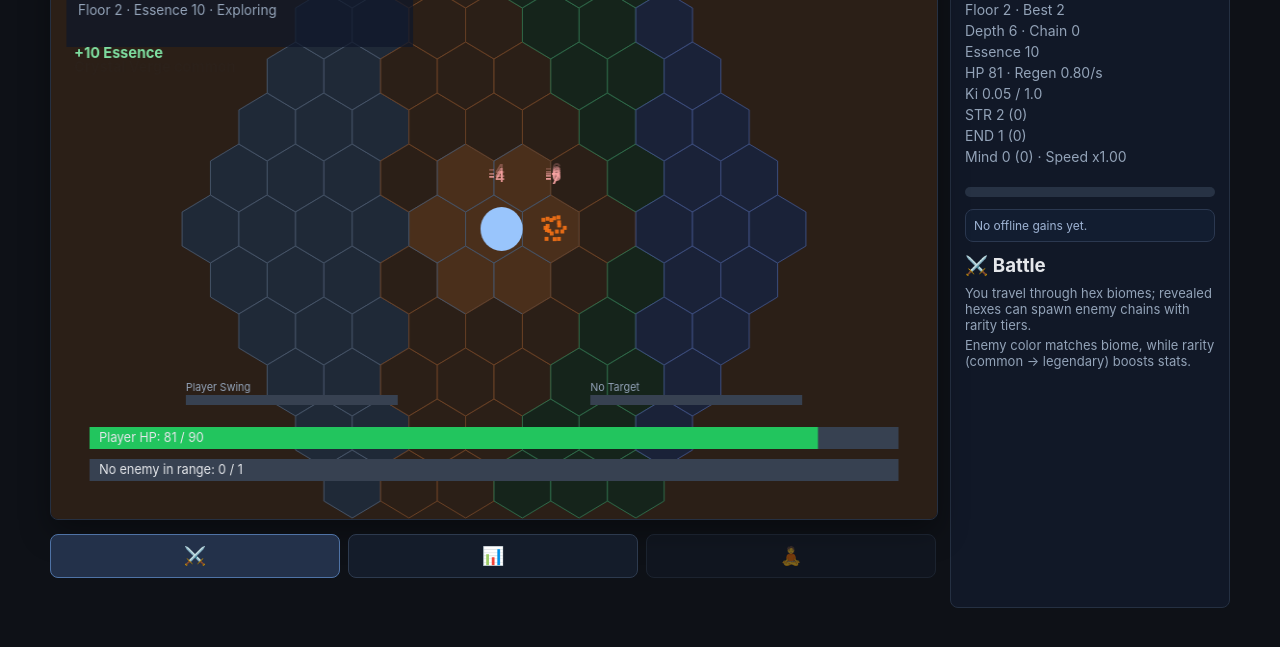
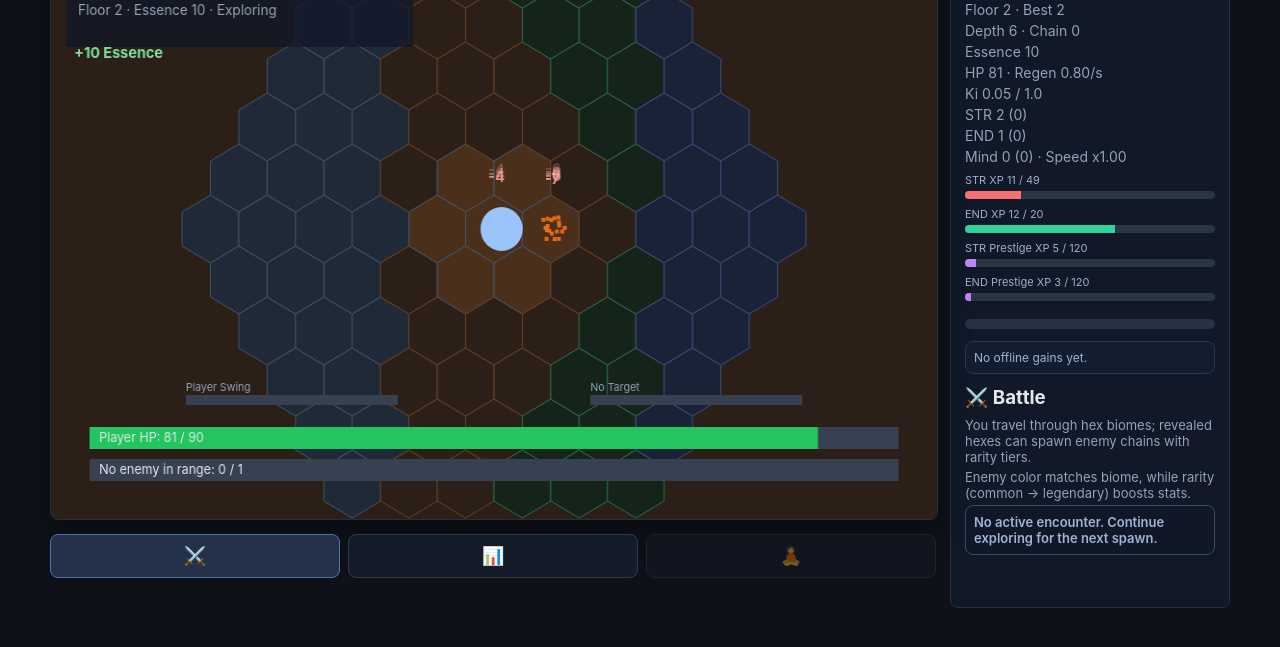
Before and after one commit to GreyNV/infinity-warrior, a plain HTML site: page index.html in a window 1280 px wide. Shown: the part 117-764 px from the top of the page. Drawn offline with Linux system fonts and the light colour scheme.

Commit message:
Add XP progress bars and combat rarity badge UI

```diff
--- a/index.html
+++ b/index.html
@@ -72,6 +72,31 @@
       .stat-line { color: #93a3b8; margin: 4px 0; font-size: 14px; }
       .tab-content h3 { margin: 0 0 8px; }
       .tab-content p { margin: 4px 0; color: #93a3b8; font-size: 13px; }
+      .progress-row { margin-top: 8px; }
+      .progress-label { font-size: 11px; color: #9fb0c8; margin-bottom: 4px; }
+      .progress-track {
+        height: 8px;
+        border-radius: 999px;
+        background: #2a3444;
+        overflow: hidden;
+      }
+      .progress-track > span { display: block; height: 100%; background: #60a5fa; }
+      .progress-track.str > span { background: #f87171; }
+      .progress-track.end > span { background: #34d399; }
+      .progress-track.prestige > span { background: #c084fc; }
+      .combat-badge {
+        margin-top: 10px;
+        border: 1px solid;
+        border-radius: 8px;
+        padding: 8px;
+        font-size: 12px;
+        font-weight: 600;
+        background: rgba(17, 24, 39, 0.75);
+      }
+      .combat-badge.idle {
+        border-color: #384961;
+        color: #9fb4d4;
+      }
       .cultivate-slider { width: 100%; }
       .mini-bar {
         margin-top: 6px;
--- a/src/main.js
+++ b/src/main.js
@@ -7,6 +7,8 @@ import {
   getMaxKi,
   getMindAttackSpeedMultiplier,
   getMindEssenceThreshold,
+  getPrestigeXpThreshold,
+  getRunXpThreshold,
   getSpiritEssenceThreshold,
   simulateTick
 } from './simulation.js';
@@ -105,6 +107,32 @@ function renderPanel() {
   const speedRatio = Math.min(1, (mindMultiplier - 1) / (GAME_CONFIG.cultivation.maxAttackSpeedMultiplier - 1 || 1));
 
   const chainCount = state.enemy ? state.world.pendingEncounters + 1 : 0;
+  const strengthRunXp = renderProgressRow({
+    label: `STR XP ${Math.floor(state.run.strengthXp)} / ${getRunXpThreshold(state.run.strengthLevel, GAME_CONFIG)}`,
+    ratio: getProgressRatio(state.run.strengthXp, getRunXpThreshold(state.run.strengthLevel, GAME_CONFIG)),
+    tone: 'str'
+  });
+  const enduranceRunXp = renderProgressRow({
+    label: `END XP ${Math.floor(state.run.enduranceXp)} / ${getRunXpThreshold(state.run.enduranceLevel, GAME_CONFIG)}`,
+    ratio: getProgressRatio(state.run.enduranceXp, getRunXpThreshold(state.run.enduranceLevel, GAME_CONFIG)),
+    tone: 'end'
+  });
+  const strengthPrestigeXp = renderProgressRow({
+    label: `STR Prestige XP ${Math.floor(state.persistent.strengthPrestigeXp)} / ${getPrestigeXpThreshold(state.persistent.strengthPrestigeLevel, GAME_CONFIG)}`,
+    ratio: getProgressRatio(
+      state.persistent.strengthPrestigeXp,
+      getPrestigeXpThreshold(state.persistent.strengthPrestigeLevel, GAME_CONFIG)
+    ),
+    tone: 'prestige'
+  });
+  const endurancePrestigeXp = renderProgressRow({
+    label: `END Prestige XP ${Math.floor(state.persistent.endurancePrestigeXp)} / ${getPrestigeXpThreshold(state.persistent.endurancePrestigeLevel, GAME_CONFIG)}`,
+    ratio: getProgressRatio(
+      state.persistent.endurancePrestigeXp,
+      getPrestigeXpThreshold(state.persistent.endurancePrestigeLevel, GAME_CONFIG)
+    ),
+    tone: 'prestige'
+  });
 
   coreStatsEl.innerHTML = `
     <div class="stat-line">Floor ${state.floor} · Best ${state.bestFloor}</div>
@@ -115,15 +143,22 @@ function renderPanel() {
     <div class="stat-line">STR ${state.run.strengthLevel} (${state.persistent.strengthPrestigeLevel})</div>
     <div class="stat-line">END ${state.run.enduranceLevel} (${state.persistent.endurancePrestigeLevel})</div>
     <div class="stat-line">Mind ${state.run.mindLevel} (${state.run.mindPrestigeLevel}) · Speed x${mindMultiplier.toFixed(2)}</div>
+    ${strengthRunXp}
+    ${enduranceRunXp}
+    ${strengthPrestigeXp}
+    ${endurancePrestigeXp}
   `;
 
   document.getElementById('mind-speed-fill').style.width = `${speedRatio * 100}%`;
 
   if (selectedTab === 'battle') {
+    const combatBadge = renderCombatBadge(state.enemy);
+
     tabContentEl.innerHTML = `
       <h3>⚔️ Battle</h3>
       <p>You travel through hex biomes; revealed hexes can spawn enemy chains with rarity tiers.</p>
       <p>Enemy color matches biome, while rarity (common → legendary) boosts stats.</p>
+      ${combatBadge}
     `;
     return;
   }
@@ -138,6 +173,35 @@ function renderPanel() {
   }
 
   renderCultivationTab();
+}
+
+function getProgressRatio(current, threshold) {
+  return Math.max(0, Math.min(1, current / Math.max(1, threshold)));
+}
+
+function renderProgressRow({ label, ratio, tone }) {
+  return `
+    <div class="progress-row">
+      <div class="progress-label">${label}</div>
+      <div class="progress-track ${tone}"><span style="width:${(ratio * 100).toFixed(1)}%"></span></div>
+    </div>
+  `;
+}
+
+function renderCombatBadge(enemy) {
+  if (!enemy) {
+    return '<p class="combat-badge idle">No active encounter. Continue exploring for the next spawn.</p>';
+  }
+
+  const rarityColor = enemy.rarity?.color ?? '#9ca3af';
+  const rarityLabel = enemy.rarity?.label ?? 'Unknown';
+  const biomeLabel = enemy.biome?.name ?? 'Uncharted';
+
+  return `
+    <p class="combat-badge" style="border-color:${rarityColor};color:${rarityColor};">
+      ${rarityLabel} · ${biomeLabel} · HP ${Math.floor(enemy.hp)} / ${Math.floor(enemy.maxHp)}
+    </p>
+  `;
 }
 
 function renderCultivationTab() {
```
Also changed, not shown: progress.txt, 1 other file.
